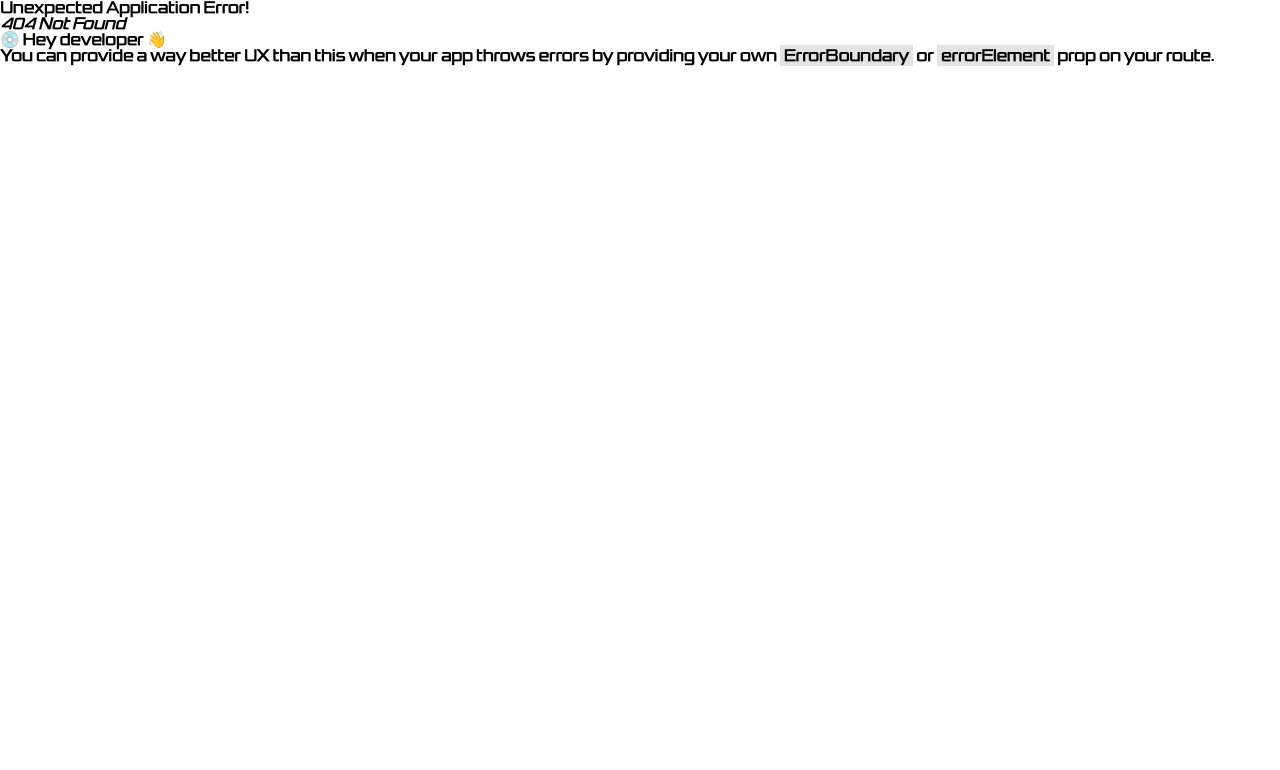
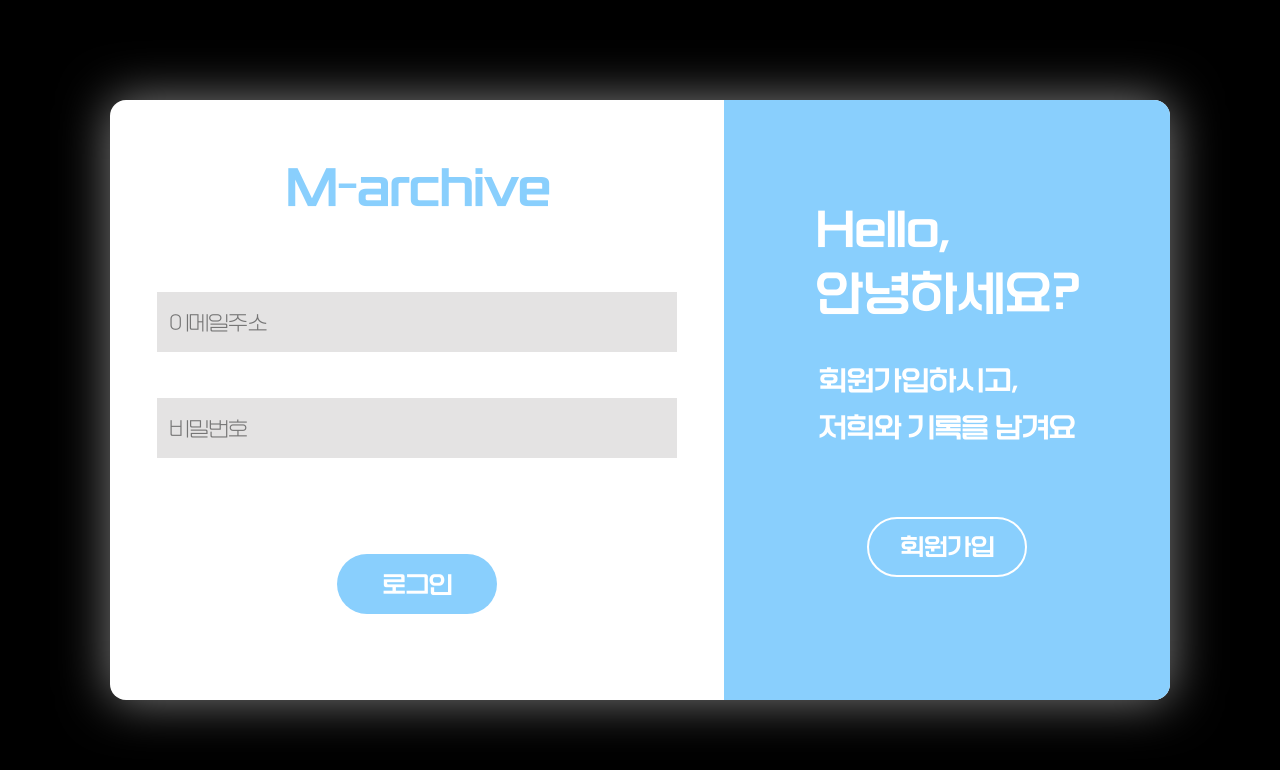
Before and after one commit to MoonSanghee/m_archive, a React (Create React App) app in the folder m_archive/: page /login in a window 1280 px wide. Before the commit this address had no page. Shown: the top 770 px of the page. Built offline with nearby package versions, Linux system fonts and the light colour scheme.

Commit message:
feature/loginpage

```diff
--- a/m_archive/src/components/Common/Button/button.module.scss
+++ b/m_archive/src/components/Common/Button/button.module.scss
@@ -11,7 +11,6 @@
   height: 40px;
   font-size: 20px;
   border-radius: 4px;
-  margin-right: 20px; //Test 간격
   transition: 0.2s;
   cursor: pointer;
 
--- a/m_archive/src/pages/Auth/Login/index.js
+++ b/m_archive/src/pages/Auth/Login/index.js
@@ -0,0 +1,105 @@
+import React, { useState } from "react";
+import styles from "./login.module.scss";
+import { Button, Input } from "../../../components";
+
+const LoginPage = () => {
+  const [form, setForm] = useState({
+    userEmail: "",
+    password: "",
+  });
+  const { userEmail, password } = form;
+
+  const [emailStatus, setEmailStatus] = useState("");
+  const [passwordStatus, setPasswordStatus] = useState("");
+
+  const onChange = (e) => {
+    const { name, value } = e.currentTarget;
+    setForm({ ...form, [name]: value });
+    console.log(e.currentTarget.value); //확인용
+    isPassedEmail();
+    isPassedPassword();
+  };
+
+  const emailRegEx = /^[A-Za-z0-9]([-_.]?[A-Za-z0-9])*@[A-Za-z0-9]([-_.]?[A-Za-z0-9])*\.[A-Za-z]{2,3}$/i; //제일 많이 보임
+  const passwordRegEx = /^[A-Za-z0-9]{8,20}$/; //대문자,소문자,숫자 8~20자리수
+
+  const isPassedEmail = () => {
+    if (userEmail === "") { //입력 0
+      return setEmailStatus("입력하세요.");
+    } else if (emailRegEx.test(userEmail)) { //성공
+      return setEmailStatus("성공");
+    } else { //땡
+      return setEmailStatus("정확한 이메일 주소를 입력하세요.");
+    }
+  };
+
+  const isPassedPassword = () => {
+    if (password === "") { //입력 0
+      return setPasswordStatus("입력하세요.");
+    } else if (password.match(passwordRegEx)===null) { //성공
+      return setPasswordStatus("땡");
+    } else { //땡
+      return setPasswordStatus("성공");
+    }
+  };
+
+  const onSubmit = (e) => {
+    e.preventDefault();
+    return console.log(form); //확인용
+  };
+
+  return (
+    <main className={styles.wrapper}>
+      <section>
+        <div className={styles.left}>
+          <h1>M-archive</h1>
+          <form id="loginForm" className={styles.loginForm} onSubmit={onSubmit}>
+            <Input
+              placeholder="이메일주소"
+              className={styles.inputWrapper}
+              name="userEmail"
+              value={form.userEmail}
+              onChange={onChange}
+              errorText={emailStatus}
+            />
+            <Input
+              className={styles.inputWrapper}
+              // type="password"
+              placeholder="비밀번호"
+              name="password"
+              value={form.password}
+              onChange={onChange}
+              errorText={passwordStatus}
+            />
+
+            <Button width={"big"} type="submit" form="loginForm">
+              로그인
+            </Button>
+          </form>
+        </div>
+        <div className={styles.right}>
+          <h1>
+            Hello,
+            <br />
+            안녕하세요?
+          </h1>
+          <p>
+            회원가입하시고,
+            <br />
+            저희와 기록을 남겨요
+          </p>
+          <Button
+            width={"big"}
+            border={"border_white"}
+            type="submit"
+            form="loginForm"
+          >
+            회원가입
+          </Button>
+        </div>
+      </section>
+    </main>
+  );
+};
+
+export default LoginPage;
--- /dev/null
+++ b/m_archive/src/pages/Auth/Login/login.module.scss
@@ -0,0 +1,76 @@
+@use "../../../styles/constants/" as c;
+
+.wrapper {
+  width: 100%;
+  height: 100vh;
+  display: flex;
+  flex-direction: column;
+  align-items: center;
+  justify-content: center;
+  background: black; //임시
+
+  > section {
+    background: c.$C_WHITE;
+    display: flex;
+    flex-direction: row;
+    align-items: start;
+    justify-content: center;
+
+    width: 1060px;
+    height: 600px;
+
+    box-shadow: rgba(255, 255, 255, 0.5) 0px 0px 50px 0px;
+    border-radius: 16px;
+
+    .left {
+      width: 614px;
+      height: 100%;
+
+      > h1 {
+        margin-top: 64px;
+        margin-bottom: 70px;
+        font-size: 50px;
+        color: c.$C_PRIMARY;
+        text-align: center;
+      }
+    }
+    .right {
+      display: flex;
+      flex-direction: column;
+      align-items: center;
+      width: 446px;
+      height: 100%;
+      background: c.$C_PRIMARY;
+      border-radius: 0 16px 16px 0;
+      color: c.$C_WHITE;
+      padding-top: 100px;
+      > h1 {
+        font-size: 48px;
+        line-height: 1.3;
+      }
+      > p {
+        padding-top: 32px;
+        padding-bottom: 65px;
+        font-size: 28px;
+        line-height: 1.7;
+      }
+    }
+  }
+}
+
+.loginForm {
+  width: 100%;
+  display: flex;
+  flex-direction: column;
+  align-items: center;
+  justify-content: center;
+
+  .inputWrapper + .inputWrapper {
+    margin-top: 30px;
+  }
+
+  > button {
+    margin-top: 88px;
+    cursor: pointer;
+  }
+}
```
Also changed, not shown: m_archive/src/router/index.js (+4 -3 lines).
